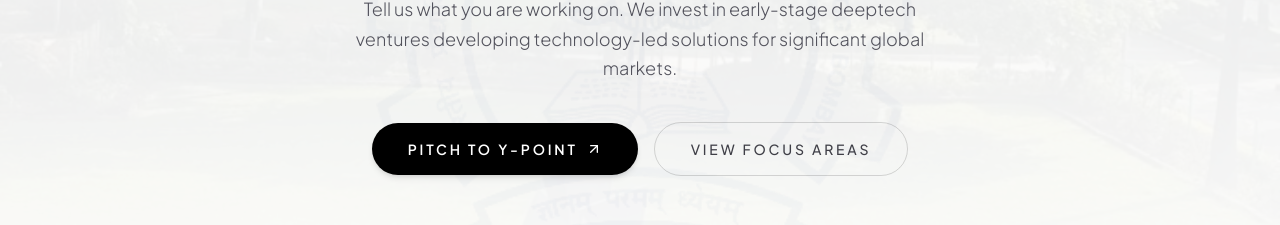
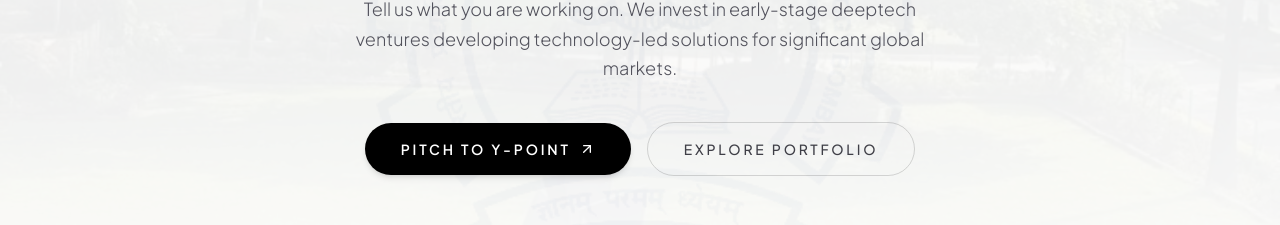
Before and after one commit to Ankit-singh-dot/y-point, a Next.js app in the folder my-app/: page / in a window 1280 px wide. Shown: the part 7197-7422 px from the top of the page. Built offline with nearby package versions, Linux system fonts and the light colour scheme.

Commit message:
removed_the_things app/components/HomeClosingCta.tsx

```diff
--- a/my-app/app/components/HomeClosingCta.tsx
+++ b/my-app/app/components/HomeClosingCta.tsx
@@ -56,10 +56,10 @@
             <ArrowUpRight className="h-4 w-4 transition-transform group-hover:translate-x-0.5 group-hover:-translate-y-0.5" />
           </Link>
           <Link
-            href="/focus-areas"
+            href="/portfolio"
             className="px-8 py-3.5 sm:px-9 sm:py-4 rounded-full border border-black/15 dark:border-white/15 hover:border-black dark:hover:border-white font-sans text-xs sm:text-sm uppercase tracking-[0.2em] text-zinc-700 dark:text-zinc-300 transition-all font-medium"
           >
-            <span>View Focus Areas</span>
+            <span>Explore Portfolio</span>
           </Link>
         </div>
 
```
